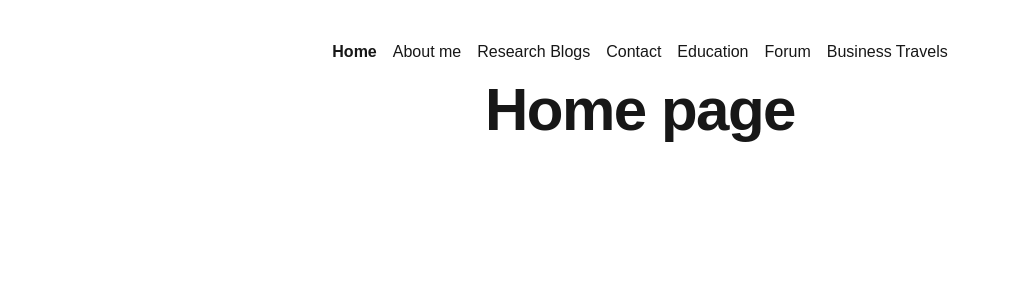
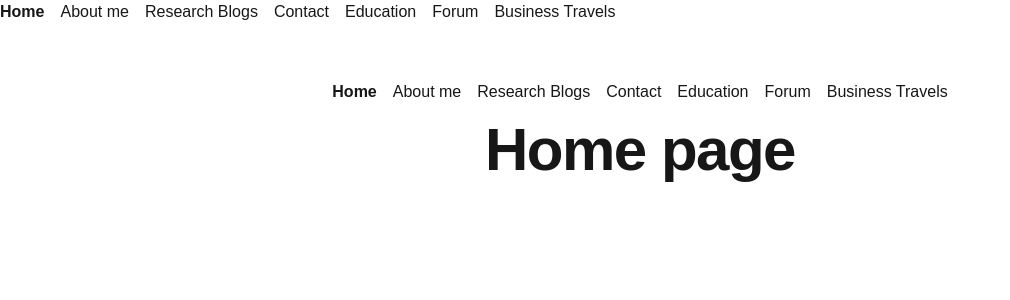
Before and after one commit to DujePerisin/hci-assignment-3, a Next.js app: page / in a window 1280 px wide. Shown: the top 300 px of the page, without its empty margins (0-1010 px from the left). Built offline with nearby package versions, Linux system fonts and the light colour scheme.

Commit message:
Tried to integrate all routes within one layout. Might come back if not for nested layouts.

```diff
--- a/src/app/layout.tsx
+++ b/src/app/layout.tsx
@@ -1,6 +1,8 @@
 import type { Metadata } from "next";
 import localFont from "next/font/local";
 import "./globals.css";
+
+import { Navigation } from "./components/navigation";
 
 const geistSans = localFont({
   src: "./fonts/GeistVF.woff",
@@ -12,6 +14,24 @@ const geistMono = localFont({
   variable: "--font-geist-mono",
   weight: "100 900",
 });
+
+// Define metadata for each route
+const metadataMap = {
+  "/": { title: "Home - HCI 2024/2025", description: "The home of all things you are about to explore." },
+  "/about": { title: "About Us - HCI 2024/2025", description: "Learn more about us and what we do." },
+  "/blog": { title: "Research Blogs - HCI 2024/2025", description: "Learn more about us and what we do." },
+  "/contact": { title: "Contact us - HCI 2024/2025", description: "Get in touch with us!" },
+  "/education": { title: "Education section - HCI 2024/2025", description: "Learn more about the topics we have covered." },
+  "/forum": { title: "Forum - HCI 2024/2025", description: "Share your ideas and help other achieve theirs." },
+  "/travel": { title: "Business travels - HCI 2024/2025", description: "Quick look into our conferences, networking events and many more." },
+};
+
+// `generateMetadata` function receives `params` and `segment`
+// You can use `segment` to get the route and adjust metadata dynamically
+export async function generateMetadata({ params }): Promise<Metadata> {
+  const path = "/" + (params?.segment || "");
+  return metadataMap[path] || { title: "My Website", description: "Default description" };
+}
 
 export const metadata: Metadata = {
   title: "HCI - dperis00",
@@ -28,6 +48,7 @@ export default function RootLayout({
       <body
         className={`${geistSans.variable} ${geistMono.variable} antialiased`}
       >
+        <Navigation />
         {children}
       </body>
     </html>
```
